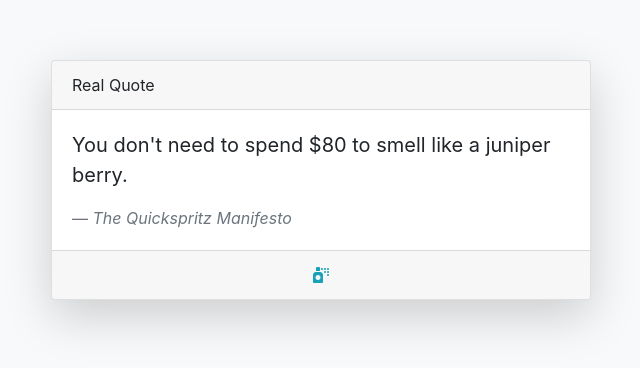
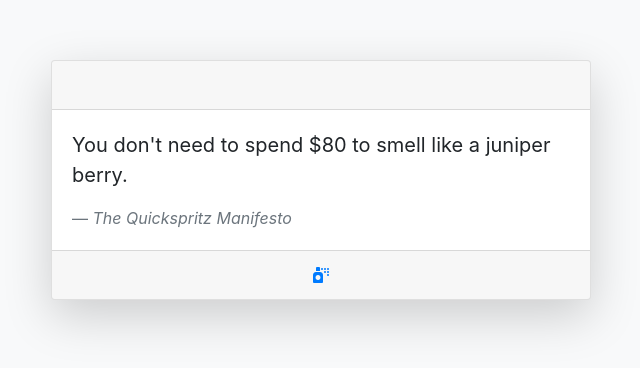
Before and after one commit to dmarulli/quickspritz, a plain HTML site: page index.html in a window 1280 px wide. Shown: the part 220-588 px from the top of the page, without its empty margins (319-959 px from the left). Drawn offline with nearby package versions, Linux system fonts and the light colour scheme.

Commit message:
clean up

```diff
--- a/index.html
+++ b/index.html
@@ -17,7 +17,7 @@
       <div class="col-6 my-auto">
         <div class="shadow-lg card">
           <div class="card-header">
-            Real Quote
+            &nbsp
           </div>
           <div class="card-body">
             <blockquote class="blockquote mb-0">
@@ -25,7 +25,7 @@
               <footer class="blockquote-footer"><cite title="Source Title">The Quickspritz Manifesto</cite></footer>
             </blockquote>
           </div>
-          <div class="card-footer text-center text-info">
+          <div class="card-footer text-center text-primary">
           <i class="fas fa-spray-can"></i>
           </div>
         </div>
```
